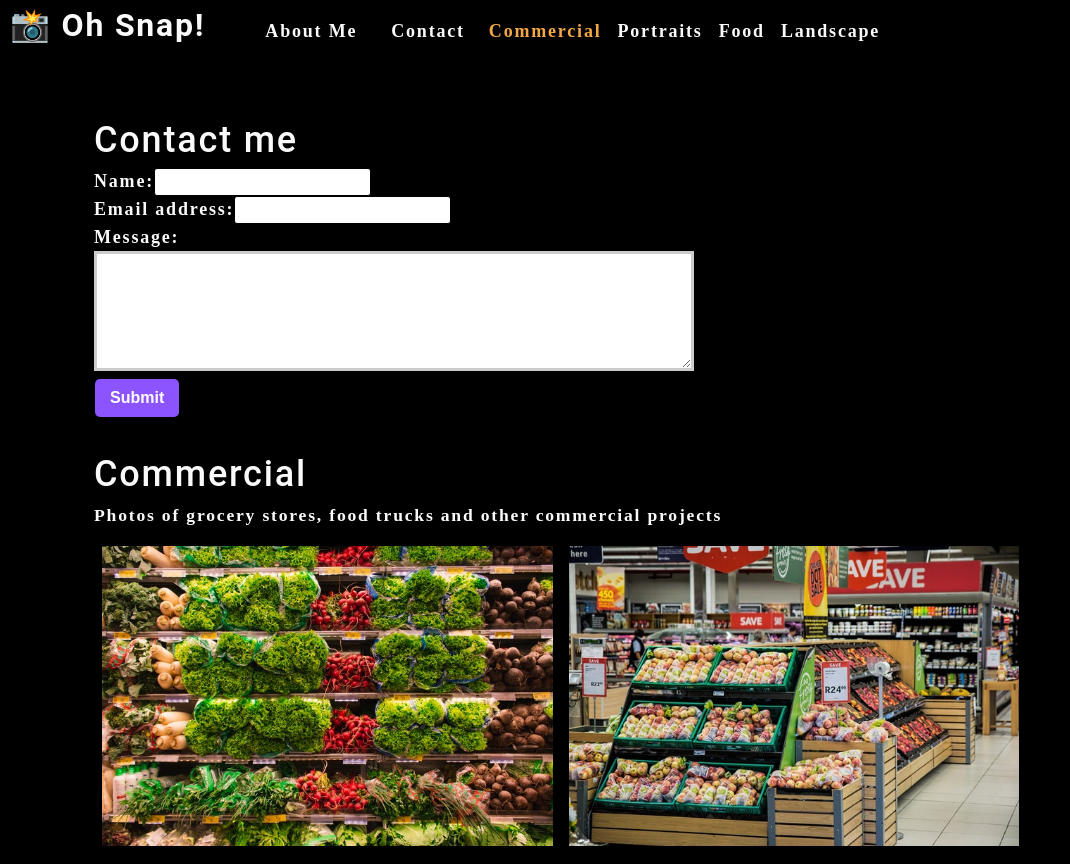
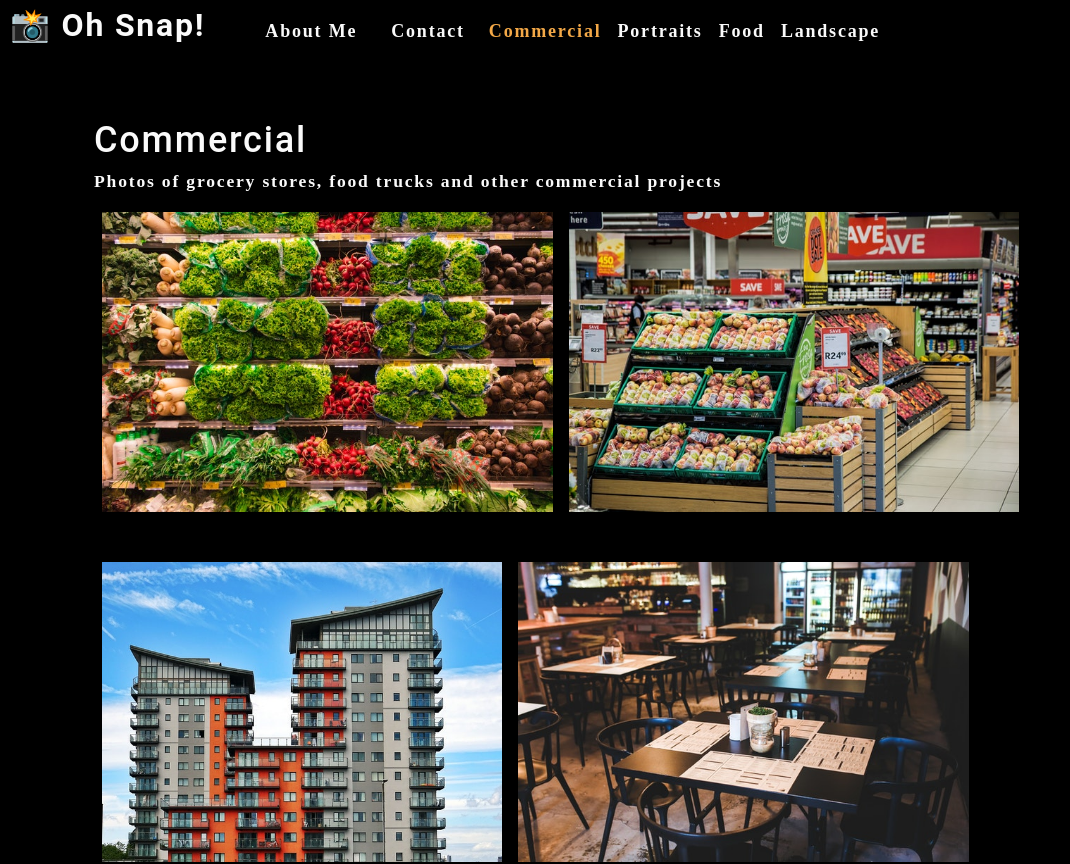
Before and after one commit to dcheever88/photo-port, a React (Create React App) app: page / in a window 1280 px wide. Shown: the top 864 px of the page, without its empty margins (0-1070 px from the left). Built offline with nearby package versions, Linux system fonts and the light colour scheme.

Commit message:
add active navbar and conditional contact form

```diff
--- a/src/App.js
+++ b/src/App.js
@@ -7,6 +7,7 @@
 require('dotenv').config();
 
 function App() {
+  const [contactSelected, setContactSelected] = useState(false);
 
   const [categories] = useState([
     {
@@ -30,11 +31,18 @@
         categories={categories}
         setCurrentCategory={setCurrentCategory}
         currentCategory={currentCategory}
+        contactSelected={contactSelected}
+        setContactSelected={setContactSelected}
       ></Nav>
       <main>
-        <ContactForm></ContactForm>
-        <Gallery currentCategory={currentCategory}></Gallery>
-        <About></About>
+        {!contactSelected ? (
+          <>
+            <Gallery currentCategory={currentCategory}></Gallery>
+            <About></About>
+            </>
+        ) : (
+          <ContactForm></ContactForm>
+        )}
       </main>
     </div>
     );
--- a/src/components/Contact/index.js
+++ b/src/components/Contact/index.js
@@ -1,13 +1,35 @@
 import React, { useState } from 'react';
+import { validateEmail } from '../../utils/helpers';
 
 function ContactForm() {
     const [formState, setFormState] = useState({ name: '', email: '', message: '' });
     const { name, email, message } = formState;
+    const [errorMessage, setErrorMessage] = useState('');
 
     function handleChange(e) {
-        setFormState({...formState, [e.target.name]: e.target.value })
+        if (e.target.name === 'email') {
+            const isValid = validateEmail(e.target.value);
+            console.log(isValid);
+            // isValid conditional statement
+            if (!isValid) {
+                setErrorMessage('Your email is invalid');
+            } else {
+                setErrorMessage('');
+            }
+        } else {
+                if (!e.target.value.length) {
+                    setErrorMessage(`${e.target.name} is required.`);
+                } else {
+                    setErrorMessage('');
+                }
+            }
+
+
+        if (!errorMessage) {
+        setFormState({...formState, [e.target.name]: e.target.value });
+        }
+
     };
-
     function handleSubmit(e) {
         e.preventDefault();
         console.log(formState);
@@ -19,16 +41,21 @@
         <form id="contact-form" onSubmit={handleSubmit}>
             <div>
                 <label htmlFor="name">Name:</label>
-                <input type="text" name="name" defaultValue={name} onChange={handleChange} />
+                <input type="text" name="name" defaultValue={name} onBlur={handleChange} />
             </div>
             <div>
                 <label htmlFor="email">Email address:</label>
-                <input type="email" name="email" defaultValue={email} onChange={handleChange} />
+                <input type="email" name="email" defaultValue={email} onBlur={handleChange} />
             </div>
             <div>
                 <label htmlFor="message">Message:</label>
-                <textarea name="message" defaultValue={message} onChange={handleChange} rows="5" />
+                <textarea name="message" defaultValue={message} onBlur={handleChange} rows="5" />
             </div>
+            {errorMessage && (
+                <div>
+                    <p className="error-text">{errorMessage}</p>
+                </div>
+            )}
             <button type="submit">Submit</button>
         </form>
     </section>
--- a/src/components/Nav/index.js
+++ b/src/components/Nav/index.js
@@ -6,7 +6,9 @@
     const {
         categories = [],
         setCurrentCategory,
-        currentCategory
+        currentCategory,
+        contactSelected,
+        setContactSelected
     } = props;
 
     useEffect(() => {
@@ -24,20 +26,22 @@
                     <ul className="flex-row">
                         <li className="mx-2">
                             <a
-                                data-testid="about" href="#about">
+                                data-testid="about" href="#about" onClick={() => setContactSelected(false)}>
                                 About Me
                             </a>
                         </li>
-                        <li className="mx-2">
-                            <span>Contact</span>
+                        <li className={`mx-2 ${contactSelected && 'navActive'}`}>
+                            <span onClick={() => setContactSelected(true)}>Contact</span>
                         </li>
                         {categories.map((category) => (
-                            <li className={`mx-1 ${
-                                currentCategory.name === category.name && 'navActive'
+                            <li
+                                className={`mx-1 ${
+                                currentCategory.name === category.name && !contactSelected && 'navActive'
                                 }`} key={category.name}>
                                 <span
                                     onClick={() => {
-                                        setCurrentCategory(category)
+                                        setCurrentCategory(category);
+                                        setContactSelected(false);
                                     }}
                                 >
                                     {capitalizeFirstLetter(category.name)}
```
